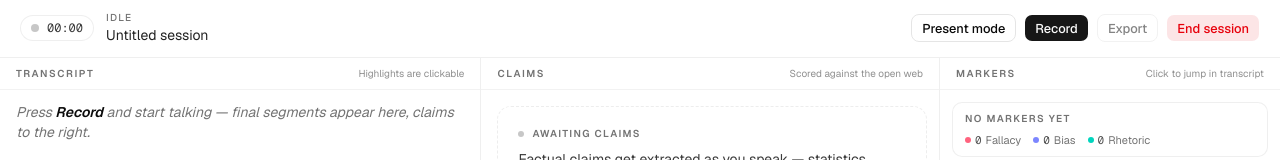
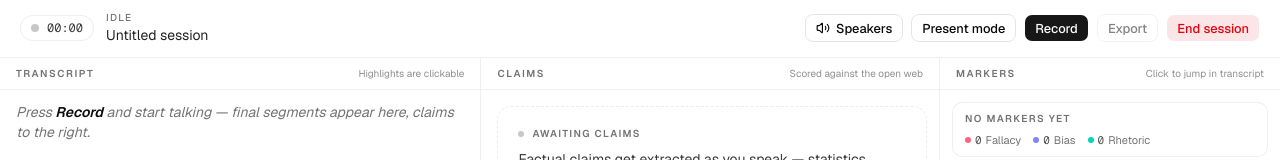
Before and after one commit to b7069484/yentl-app, a Next.js app: page /session in a window 1280 px wide. Shown: the top 160 px of the page. Built offline with nearby package versions, Linux system fonts and the light colour scheme.

Commit message:
Add Speakers-mode toggle with race-safe restart (depends on Task 11 AbortController)

```diff
--- a/app/session/page.tsx
+++ b/app/session/page.tsx
@@ -50,7 +50,10 @@ export default function SessionPage() {
         },
         onClose: () => {},
       });
-      mic.current = await startMic((chunk) => dg.current?.send(chunk));
+      mic.current = await startMic(
+        (chunk) => dg.current?.send(chunk),
+        { speakersMode: session.speakersMode },
+      );
     } catch (e) {
       const msg = e instanceof Error ? e.message : String(e);
       const friendly = /permission|denied|notallowed/i.test(msg)
@@ -75,6 +78,27 @@ export default function SessionPage() {
   };
 
   useEffect(() => () => teardown(), []);
+
+  // Restart mic + Deepgram stream when speakersMode flips mid-session.
+  // Chrome's getUserMedia constraints can't be updated on an open stream.
+  //
+  // RACE-SAFETY: teardown() calls dg.current.close(), which (per Task 11's hardened
+  // openDeepgramStream) aborts any in-flight JWT refresh via AbortController and
+  // gracefully drains the active socket. Without that cancellation contract this
+  // effect would race the refresh timer — DO NOT weaken Task 11's AbortController
+  // without also rewriting this effect to coordinate explicitly.
+  const lastSpeakersMode = useRef(session.speakersMode);
+  useEffect(() => {
+    if (lastSpeakersMode.current === session.speakersMode) return;
+    lastSpeakersMode.current = session.speakersMode;
+    if (!session.isRecording) return;
+    void (async () => {
+      teardown();
+      await start();
+    })();
+    // start/teardown are stable in this component scope; intentionally not in deps.
+    // eslint-disable-next-line react-hooks/exhaustive-deps
+  }, [session.speakersMode]);
 
   // Dev-only shim for end-to-end testing without a real microphone.
   useEffect(() => {
--- a/components/session/SessionHeader.tsx
+++ b/components/session/SessionHeader.tsx
@@ -1,5 +1,6 @@
 "use client";
 import { useEffect, useState } from "react";
+import { Volume2 } from "lucide-react";
 import { Button } from "@/components/ui/button";
 import { useSession } from "@/lib/client/session-store";
 
@@ -53,6 +54,7 @@ export function SessionHeader({
         </div>
       </div>
       <div className="flex items-center gap-2">
+        <SpeakersModeToggle />
         <Button
           variant="outline"
           size="sm"
@@ -87,6 +89,28 @@ export function SessionHeader({
   );
 }
 
+function SpeakersModeToggle() {
+  const speakersMode = useSession((s) => s.speakersMode);
+  const setSpeakersMode = useSession((s) => s.setSpeakersMode);
+  return (
+    <Button
+      variant={speakersMode ? "default" : "outline"}
+      size="sm"
+      onClick={() => setSpeakersMode(!speakersMode)}
+      aria-pressed={speakersMode}
+      title={
+        speakersMode
+          ? "Speakers mode ON — capturing audio played through this device. Click to disable."
+          : "Speakers mode OFF — your voice only. Click to also capture audio played through this device's speakers."
+      }
+      className="gap-1.5"
+    >
+      <Volume2 className="h-3.5 w-3.5" />
+      <span className="hidden sm:inline">Speakers</span>
+    </Button>
+  );
+}
+
 function formatTime(s: number) {
   const m = Math.floor(s / 60);
   const r = s % 60;
```
